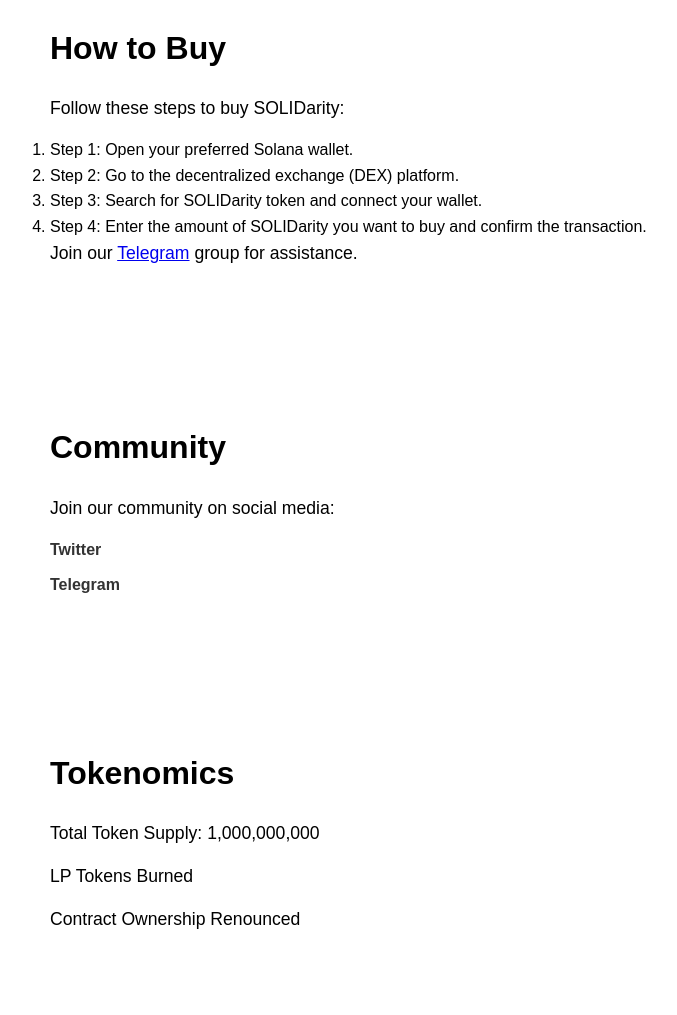
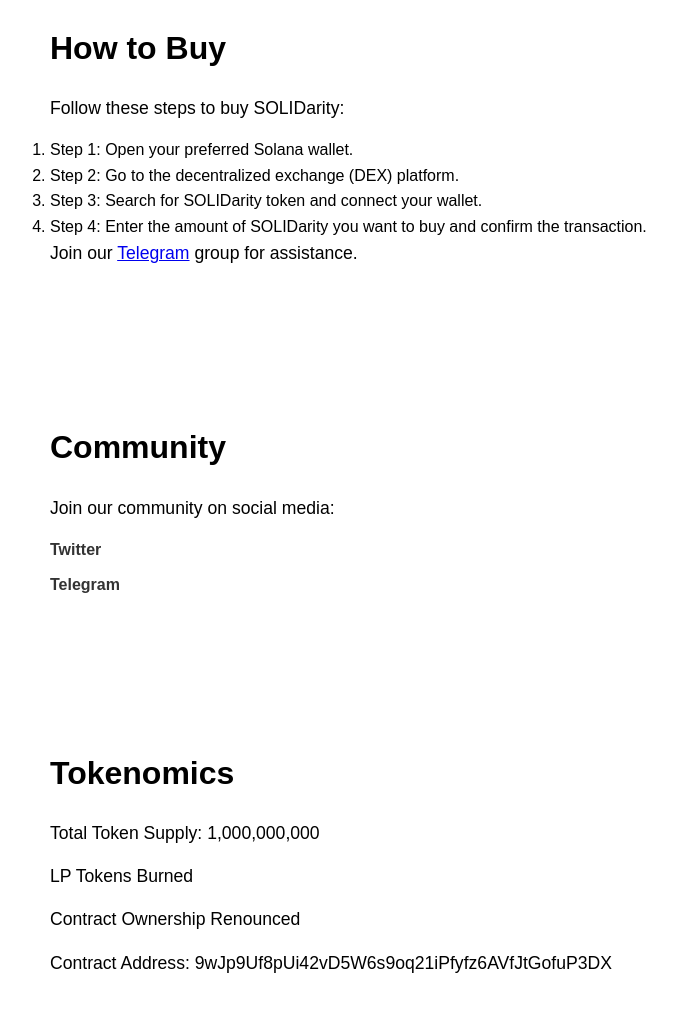
Before and after one commit to PigBenis8888/Solidarity, a plain HTML site: page index.html in a window 1280 px wide. Shown: the part 512-1527 px from the top of the page, without its empty margins (210-887 px from the left). Drawn offline with Linux system fonts and the light colour scheme.

Commit message:
Update index.html

```diff
--- a/index.html
+++ b/index.html
@@ -65,8 +65,10 @@
     <p>Total Token Supply: 1,000,000,000</p>
     <p>LP Tokens Burned</p>
     <p>Contract Ownership Renounced</p>
+    <p>Contract Address: 9wJp9Uf8pUi42vD5W6s9oq21iPfyfz6AVfJtGofuP3DX</p>
   </div>
 </section>
 
+
 </body>
 </html>
```
Lines whose indentation alone changed are shown as unchanged.
